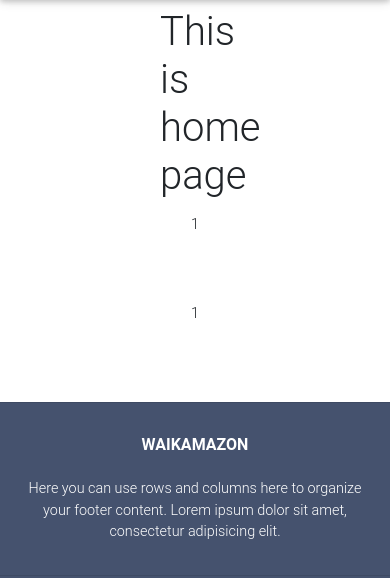
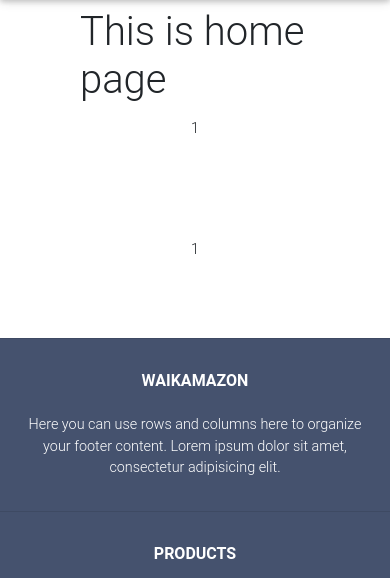
Before and after one commit to wongsitu/Coupon-Bank, a Django app: page / in a window 390 px wide. Shown: the part 56-634 px from the top of the page. Run offline with Django 3.2, Linux system fonts and the light colour scheme; data that the repository does not hold is empty; parts of the project's set-up code (start-up, migrations or seed data) failed here and were passed over; some libraries are stand-ins or nearby versions.

Commit message:
Added media queries, homepage totally responsive

```diff
--- a/couponBank/static/css/styles.css
+++ b/couponBank/static/css/styles.css
@@ -10,7 +10,8 @@ main{
 
 #container{
     column-count: 4;
-    padding: 1em 0;
+    column-gap:  2em;
+    padding: 2em 0;
 }
 
 #prof_pic{
@@ -213,3 +214,27 @@ dd:before {
 .column{
     column-count: 5;
 }
+
+@media screen
+    and (min-width : 375px)
+    and (max-width : 1400px)
+    and (orientation : landscape){
+        #container{
+            column-count: 3;
+        }
+        main{
+            margin: 4em 5em;
+        }
+    }
+
+@media screen
+    and (min-width : 375px)
+    and (max-width : 1400px)
+    and (orientation : portrait){
+        #container{
+            column-count: 2;
+        }
+        main{
+            margin: 4em 5em;
+        }
+    }
--- a/couponBank/templates/couponBank/homepage.html
+++ b/couponBank/templates/couponBank/homepage.html
@@ -36,7 +36,7 @@
 </ul>
 <div id="container">
     {% for product in products %}
-        <div class="card" style="width: 18rem;" id="cd">
+        <div class="card" id="cd">
             <img class="card-img-top" src="{{product.picture.url}}">
             <div class="card-body">
                 <h5 class="card-title">{{product}}, ${{product.price}}</h5>
```
